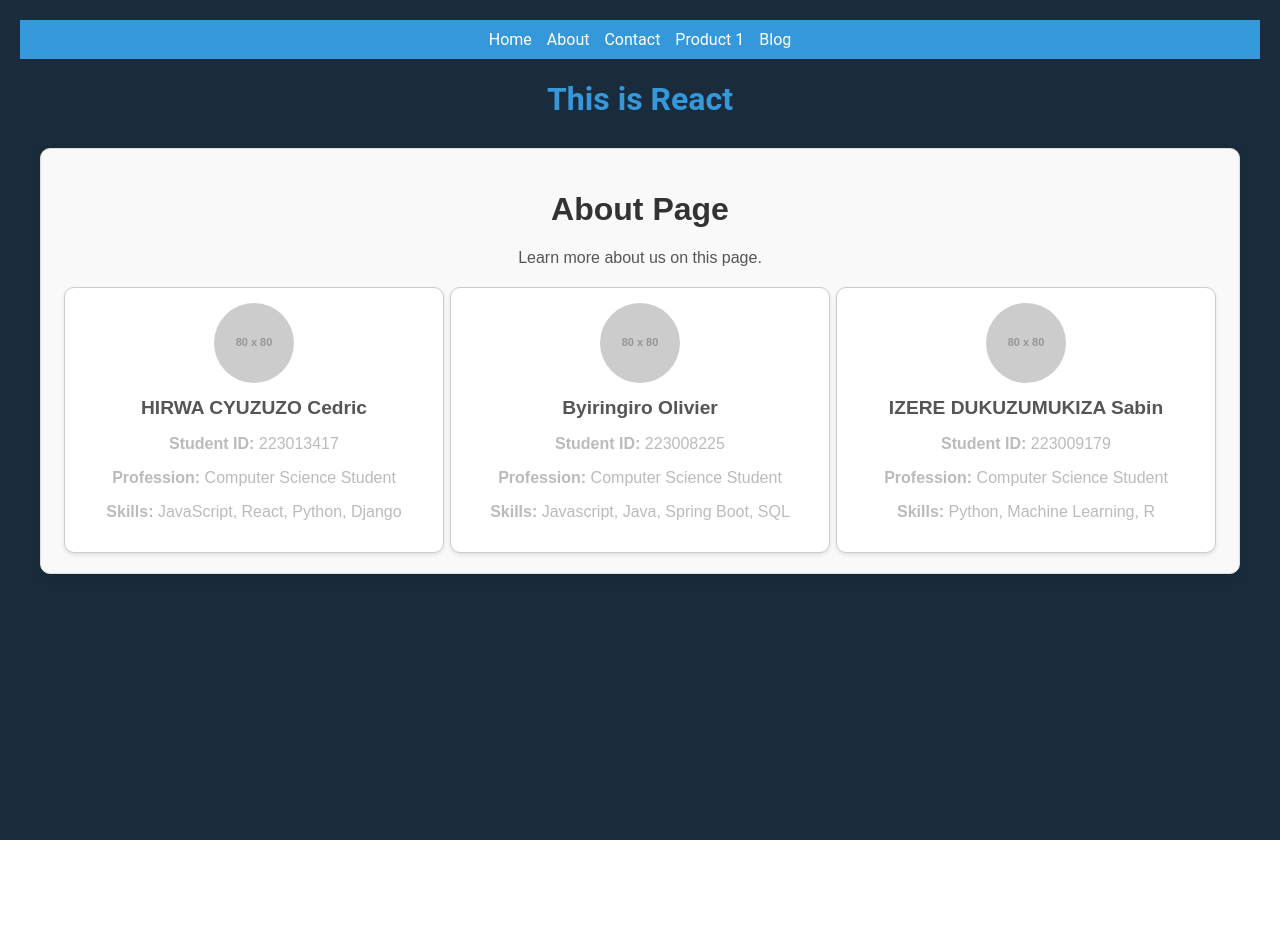
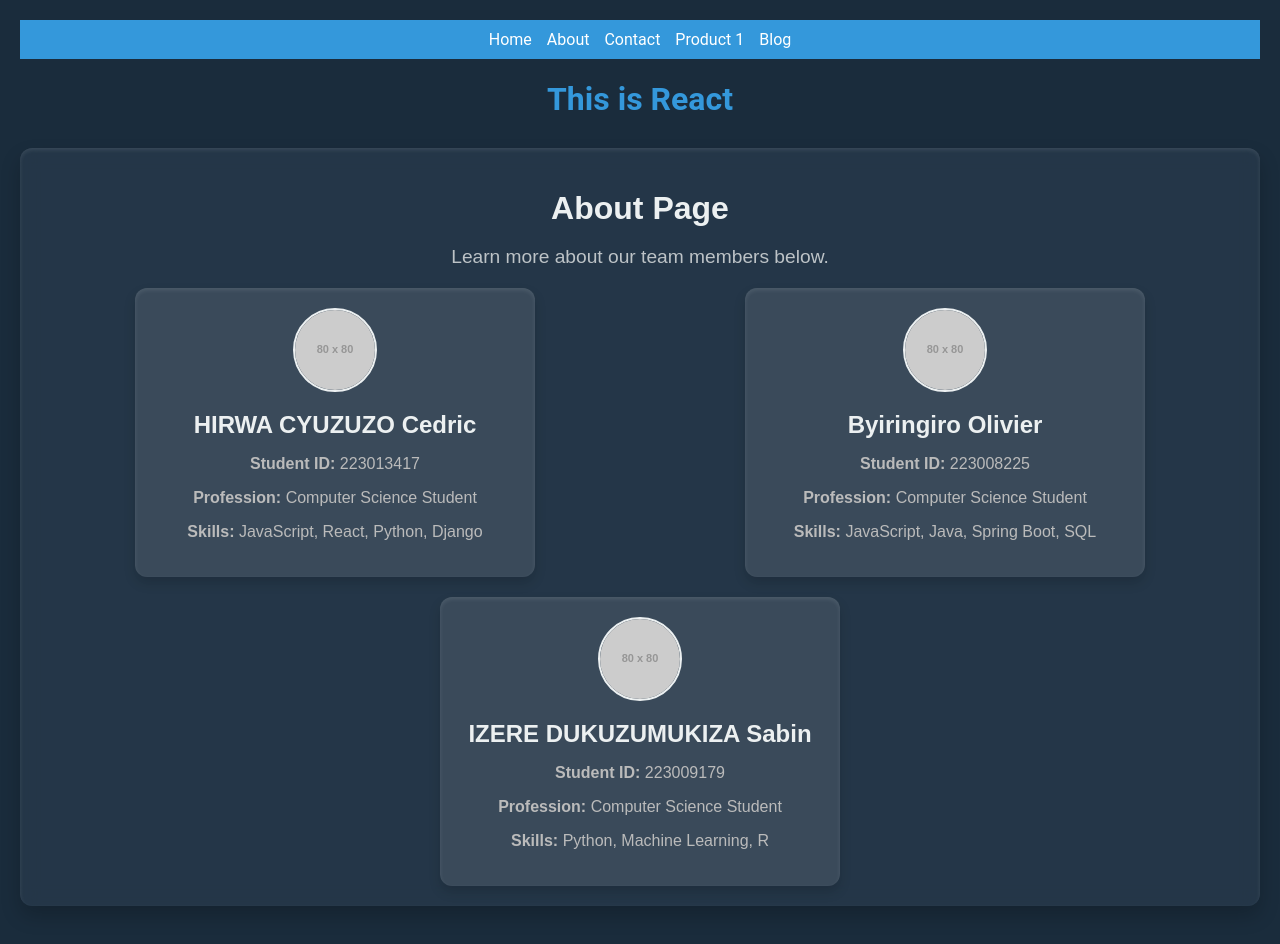
Before and after one commit to hirwacedric123/assignment3_for_react, a React (Vite) app in the folder my-react-app/: page /about in a window 1280 px wide. Before the commit the page ends 840 px from the top, so only its background shows below. Built offline with nearby package versions, Linux system fonts and the light colour scheme.

Commit message:
designing other pages to dark

```diff
--- a/my-react-app/src/components/22.CounterWithMemoList.jsx
+++ b/my-react-app/src/components/22.CounterWithMemoList.jsx
@@ -19,7 +19,7 @@ function CounterWithMemoList() {
         <div className="component-card">
             <h2>22. Counter</h2>
             <p>Count: {count}</p>
-            <button onClick={() => setCount(count + 1)}>Increment Count</button>
+            <button onClick={() => setCount(count + 1)}                     style={{ padding: '10px', backgroundColor: '#3498db', color: '#fff', border: 'none', borderRadius: '5px' }}>Increment Count</button>
             <ItemList items={items} />
         </div>
     );
--- a/my-react-app/src/components/26.LecturerRegistrationForm.jsx
+++ b/my-react-app/src/components/26.LecturerRegistrationForm.jsx
@@ -29,7 +29,7 @@ function LecturerRegistrationForm() {
         <div className="component-card">
 
         <form onSubmit={handleSubmit} style={{ display: 'flex', flexDirection: 'column', gap: '10px' }}>
-            <h2>Lecturer Registration</h2>
+            <h2>26. Lecturer Registration</h2>
             <input type="text"  name="name" required placeholder="Name" value={formData.name} onChange={handleChange} style={{ padding: '10px', borderRadius: '5px' }}/>
             <input type="text"  required name="email" placeholder="Email" value={formData.email} onChange={handleChange} style={{ padding: '10px', borderRadius: '5px' }}/>
             {errors.email && <p style={{color:'red'}}>{errors.email}</p>}
--- a/my-react-app/src/components/27.StudentRegistrationForm.jsx
+++ b/my-react-app/src/components/27.StudentRegistrationForm.jsx
@@ -27,7 +27,7 @@ function StudentRegistrationForm() {
     return (
         <div className="component-card">
             <form onSubmit={handleSubmit} style={{ display: 'flex', flexDirection: 'column', gap: '10px' }}>
-            <h2>Student Registration</h2>
+            <h2>27. Student Registration</h2>
             <input type="text"  required name="firstName" placeholder="First Name" value={formData.firstName} onChange={handleChange} style={{ padding: '10px', borderRadius: '5px' }}/>
             <input type="text"  name="lastName" placeholder="Last Name" value={formData.lastName} onChange={handleChange} required style={{ padding: '10px', borderRadius: '5px' }} />
             <input type="text"  name="email" placeholder="Email" value={formData.email} onChange={handleChange} style={{ padding: '10px', borderRadius: '5px' }}/>
--- a/my-react-app/src/components/28.DriverRegistrationForm.jsx
+++ b/my-react-app/src/components/28.DriverRegistrationForm.jsx
@@ -15,7 +15,7 @@ function DriverRegistrationForm() {
     return (
         <div className="component-card">
                     <form onSubmit={handleSubmit} style={{ display: 'flex', flexDirection: 'column', gap: '10px' }}>
-            <h2>Driver Registration</h2>
+            <h2>28. Driver Registration</h2>
             <input type='text' required name="name" placeholder="Name" value={formData.name} onChange={handleChange} style={{ padding: '10px', borderRadius: '5px' }}/>
             <input type='text' required name="license" placeholder="License Number" value={formData.license} onChange={handleChange} style={{ padding: '10px', borderRadius: '5px' }}/>
             <input type='text' required name="phone" placeholder="Phone Number" value={formData.phone} onChange={handleChange} style={{ padding: '10px', borderRadius: '5px' }}/>
--- a/my-react-app/src/pages/17.AboutPage.jsx
+++ b/my-react-app/src/pages/17.AboutPage.jsx
@@ -3,50 +3,71 @@ import React from 'react';
 function AboutPage() {
     const containerStyle = {
         fontFamily: 'Arial, sans-serif',
-        margin: '20px',
+        margin: '20px auto',
         padding: '20px',
-        border: '1px solid #ddd',
-        borderRadius: '10px',
-        boxShadow: '0 4px 8px rgba(0, 0, 0, 0.1)',
-        backgroundColor: '#f9f9f9',
+        maxWidth: '1200px',
+        borderRadius: '12px',
+        boxShadow: '0 10px 20px rgba(0, 0, 0, 0.2), inset 0 2px 4px rgba(255, 255, 255, 0.1)',
+        backgroundColor: 'rgba(44, 62, 80, 0.6)',
+        backdropFilter: 'blur(10px)',
+        color: '#ecf0f1',
     };
 
     const headingStyle = {
         textAlign: 'center',
-        color: '#333',
+        color: '#ecf0f1',
+        fontSize: '2em',
+        marginBottom: '10px',
+    };
+
+    const subHeadingStyle = {
+        textAlign: 'center',
+        color: '#bdc3c7',
+        fontSize: '1.2em',
+        marginBottom: '20px',
     };
 
     const profileContainerStyle = {
         display: 'flex',
         justifyContent: 'space-around',
+        gap: '20px',
+        flexWrap: 'wrap',
         marginTop: '20px',
     };
 
     const profileStyle = {
-        padding: '15px',
-        border: '1px solid #ccc',
-        borderRadius: '10px',
+        padding: '20px',
+        borderRadius: '12px',
         width: '30%',
         textAlign: 'center',
-        backgroundColor: '#fff',
-        boxShadow: '0 2px 4px rgba(0, 0, 0, 0.1)',
+        backgroundColor: 'rgba(255, 255, 255, 0.1)',
+        boxShadow: '0 6px 12px rgba(0, 0, 0, 0.15), inset 0 2px 4px rgba(255, 255, 255, 0.1)',
+        color: '#ecf0f1',
+        transition: 'transform 0.3s ease, box-shadow 0.3s ease',
+    };
+
+    const profileHoverStyle = {
+        transform: 'translateY(-5px)',
+        boxShadow: '0 12px 24px rgba(0, 0, 0, 0.3)',
     };
 
     const profileImageStyle = {
         width: '80px',
         height: '80px',
         borderRadius: '50%',
+        marginBottom: '15px',
+        border: '2px solid #ecf0f1',
+    };
+
+    const profileNameStyle = {
+        fontSize: '1.5em',
+        fontWeight: 'bold',
+        color: '#ecf0f1',
         marginBottom: '10px',
     };
 
-    const profileNameStyle = {
-        fontSize: '1.2em',
-        fontWeight: 'bold',
-        color: '#555',
-    };
-
     const profileDetailsStyle = {
-        color: '#666',
+        color: '#bdc3c7',
     };
 
     const studentProfiles = [
@@ -60,7 +81,7 @@ function AboutPage() {
             name: 'Byiringiro Olivier',
             studentId: '223008225',
             profession: 'Computer Science Student',
-            skills: 'Javascript, Java, Spring Boot, SQL',
+            skills: 'JavaScript, Java, Spring Boot, SQL',
         },
         {
             name: 'IZERE DUKUZUMUKIZA Sabin',
@@ -73,12 +94,18 @@ function AboutPage() {
     return (
         <div style={containerStyle}>
             <h1 style={headingStyle}>About Page</h1>
-            <p style={{ textAlign: 'center', color: '#555' }}>
-                Learn more about us on this page.
+            <p style={subHeadingStyle}>
+                Learn more about our team members below.
             </p>
             <div style={profileContainerStyle}>
                 {studentProfiles.map((profile, index) => (
-                    <div key={index} style={profileStyle}>
+                    <div
+                        key={index}
+                        style={{
+                            ...profileStyle,
+                            ':hover': profileHoverStyle, // Adding hover effects inline
+                        }}
+                    >
                         <img
                             src={`https://via.placeholder.com/80?text=${profile.name.charAt(0)}`}
                             alt={`${profile.name}'s avatar`}
--- a/my-react-app/src/pages/18.ContactPage.jsx
+++ b/my-react-app/src/pages/18.ContactPage.jsx
@@ -3,50 +3,72 @@ import React from 'react';
 function ContactPage() {
     const containerStyle = {
         fontFamily: 'Arial, sans-serif',
-        margin: '20px',
+        margin: '20px auto',
         padding: '20px',
-        border: '1px solid #ddd',
-        borderRadius: '10px',
-        boxShadow: '0 4px 8px rgba(0, 0, 0, 0.1)',
-        backgroundColor: '#f9f9f9',
+        maxWidth: '1200px',
+        borderRadius: '12px',
+        boxShadow: '0 10px 20px rgba(0, 0, 0, 0.2), inset 0 2px 4px rgba(255, 255, 255, 0.1)',
+        backgroundColor: 'rgba(44, 62, 80, 0.6)',
+        backdropFilter: 'blur(10px)',
+        color: '#ecf0f1',
     };
 
     const headingStyle = {
         textAlign: 'center',
-        color: '#333',
+        color: '#ecf0f1',
+        fontSize: '2em',
+        marginBottom: '10px',
+    };
+
+    const subHeadingStyle = {
+        textAlign: 'center',
+        color: '#bdc3c7',
+        fontSize: '1.2em',
+        marginBottom: '20px',
     };
 
     const profileContainerStyle = {
         display: 'flex',
         justifyContent: 'space-around',
+        gap: '20px',
+        flexWrap: 'wrap',
         marginTop: '20px',
     };
 
     const profileStyle = {
-        padding: '15px',
-        border: '1px solid #ccc',
-        borderRadius: '10px',
+        padding: '20px',
+        borderRadius: '12px',
         width: '30%',
         textAlign: 'center',
-        backgroundColor: '#fff',
-        boxShadow: '0 2px 4px rgba(0, 0, 0, 0.1)',
+        backgroundColor: 'rgba(255, 255, 255, 0.1)',
+        boxShadow: '0 6px 12px rgba(0, 0, 0, 0.15), inset 0 2px 4px rgba(255, 255, 255, 0.1)',
+        color: '#ecf0f1',
+        transition: 'transform 0.3s ease, box-shadow 0.3s ease',
+    };
+
+    const profileHoverStyle = {
+        transform: 'translateY(-5px)',
+        boxShadow: '0 12px 24px rgba(0, 0, 0, 0.3)',
     };
 
     const profileImageStyle = {
         width: '80px',
         height: '80px',
         borderRadius: '50%',
+        marginBottom: '15px',
+        border: '2px solid #ecf0f1',
+    };
+
+    const profileNameStyle = {
+        fontSize: '1.5em',
+        fontWeight: 'bold',
+        color: '#ecf0f1',
         marginBottom: '10px',
     };
 
-    const profileNameStyle = {
-        fontSize: '1.2em',
-        fontWeight: 'bold',
-        color: '#555',
-    };
-
     const profileDetailsStyle = {
-        color: '#666',
+        color: '#bdc3c7',
+        fontSize: '1em',
     };
 
     const userContacts = [
@@ -63,19 +85,24 @@ function ContactPage() {
         {
             name: 'IZERE DUKUZUMUKIZA Sabin',
             email: 'sabin@gmail.com',
-            phone: '+250 786 339 597 ',
+            phone: '+250 786 339 597',
         },
     ];
 
     return (
         <div style={containerStyle}>
             <h1 style={headingStyle}>Contact Us</h1>
-            <p style={{ textAlign: 'center', color: '#555' }}>
+            <p style={subHeadingStyle}>
                 Get in touch with us through the following contacts.
             </p>
             <div style={profileContainerStyle}>
                 {userContacts.map((user, index) => (
-                    <div key={index} style={profileStyle}>
+                    <div
+                        key={index}
+                        style={{
+                            ...profileStyle,
+                        }}
+                    >
                         <img
                             src={`https://via.placeholder.com/80?text=${user.name.charAt(0)}`}
                             alt={`${user.name}'s avatar`}
--- a/my-react-app/src/pages/19.ProductPage.jsx
+++ b/my-react-app/src/pages/19.ProductPage.jsx
@@ -6,46 +6,50 @@ function ProductPage() {
 
     const containerStyle = {
         fontFamily: 'Arial, sans-serif',
-        margin: '20px',
+        margin: '20px auto',
         padding: '20px',
-        border: '1px solid #ddd',
-        borderRadius: '10px',
-        boxShadow: '0 4px 8px rgba(0, 0, 0, 0.1)',
-        backgroundColor: '#f9f9f9',
+        maxWidth: '800px',
+        borderRadius: '12px',
+        boxShadow: '0 10px 20px rgba(0, 0, 0, 0.2), inset 0 2px 4px rgba(255, 255, 255, 0.1)',
+        backgroundColor: 'rgba(44, 62, 80, 0.6)',
+        backdropFilter: 'blur(10px)',
+        color: '#ecf0f1',
         textAlign: 'center',
     };
 
     const productCardStyle = {
         margin: '20px auto',
-        padding: '15px',
-        border: '1px solid #ccc',
-        borderRadius: '10px',
-        width: '60%',
-        backgroundColor: '#fff',
-        boxShadow: '0 2px 4px rgba(0, 0, 0, 0.1)',
+        padding: '20px',
+        borderRadius: '12px',
+        backgroundColor: 'rgba(255, 255, 255, 0.1)',
+        boxShadow: '0 6px 12px rgba(0, 0, 0, 0.15), inset 0 2px 4px rgba(255, 255, 255, 0.1)',
+        color: '#ecf0f1',
+        transition: 'transform 0.3s ease, box-shadow 0.3s ease',
     };
 
     const productImageStyle = {
         width: '100%',
-        height: '200px',
+        height: '250px',
         objectFit: 'cover',
-        borderRadius: '10px',
+        borderRadius: '12px',
+        marginBottom: '15px',
+        border: '2px solid #ecf0f1',
+    };
+
+    const productNameStyle = {
+        fontSize: '2em',
+        fontWeight: 'bold',
+        color: '#ecf0f1',
         marginBottom: '15px',
     };
 
-    const productNameStyle = {
-        fontSize: '1.5em',
-        fontWeight: 'bold',
-        color: '#333',
-        marginBottom: '10px',
+    const productDetailsStyle = {
+        color: '#bdc3c7',
+        fontSize: '1.2em',
+        lineHeight: '1.8',
+        textAlign: 'left',
     };
 
-    const productDetailsStyle = {
-        color: '#555',
-        lineHeight: '1.6',
-    };
-
-    // Mock product data
     const mockProducts = {
         '1': {
             name: 'Smartphone X Pro',
@@ -67,7 +71,6 @@ function ProductPage() {
         },
     };
 
-    // Get product details based on productId
     const product = mockProducts[productId] || {
         name: 'Unknown Product',
         description: 'No details available for this product.',
@@ -77,7 +80,7 @@ function ProductPage() {
 
     return (
         <div style={containerStyle}>
-            <h1>Product Details</h1>
+            <h1 style={{ fontSize: '2.5em', marginBottom: '20px' }}>Product Details</h1>
             <div style={productCardStyle}>
                 <img src={product.image} alt={product.name} style={productImageStyle} />
                 <div style={productNameStyle}>{product.name}</div>
--- a/my-react-app/src/pages/20.BlogPage.jsx
+++ b/my-react-app/src/pages/20.BlogPage.jsx
@@ -4,53 +4,90 @@ import { Link, Outlet } from 'react-router-dom';
 function BlogPage() {
     const containerStyle = {
         fontFamily: 'Arial, sans-serif',
-        margin: '20px',
+        margin: '20px auto',
         padding: '20px',
-        border: '1px solid #ddd',
-        borderRadius: '10px',
-        boxShadow: '0 4px 8px rgba(0, 0, 0, 0.1)',
-        backgroundColor: '#f9f9f9',
+        maxWidth: '900px',
+        borderRadius: '12px',
+        boxShadow: '0 10px 20px rgba(0, 0, 0, 0.2), inset 0 2px 4px rgba(255, 255, 255, 0.1)',
+        backgroundColor: 'rgba(44, 62, 80, 0.6)',
+        backdropFilter: 'blur(10px)',
+        color: '#ecf0f1',
+        textAlign: 'center',
     };
 
     const headingStyle = {
-        textAlign: 'center',
-        color: '#333',
+        fontSize: '2.5em',
         marginBottom: '20px',
+        color: '#ecf0f1',
     };
 
     const navStyle = {
         display: 'flex',
         justifyContent: 'center',
+        gap: '15px',
         marginBottom: '20px',
         padding: '10px',
-        borderBottom: '2px solid #ddd',
+        borderBottom: '2px solid rgba(255, 255, 255, 0.2)',
     };
 
     const linkStyle = {
-        marginRight: '15px',
         textDecoration: 'none',
-        color: '#007BFF',
+        color: '#1abc9c',
         fontWeight: 'bold',
+        padding: '10px 15px',
+        borderRadius: '8px',
+        transition: 'background-color 0.3s ease, color 0.3s ease',
     };
 
     const activeLinkStyle = {
-        color: '#0056b3',
-        textDecoration: 'underline',
+        backgroundColor: '#16a085',
+        color: '#fff',
     };
 
     const outletStyle = {
         marginTop: '20px',
-        textAlign: 'center',
-        color: '#555',
+        color: '#bdc3c7',
+        fontSize: '1.2em',
+    };
+
+    const handleMouseEnter = (e) => {
+        e.target.style.backgroundColor = '#1abc9c';
+        e.target.style.color = '#fff';
+    };
+
+    const handleMouseLeave = (e) => {
+        e.target.style.backgroundColor = 'transparent';
+        e.target.style.color = '#1abc9c';
     };
 
     return (
         <div style={containerStyle}>
             <h1 style={headingStyle}>Blog Page</h1>
             <nav style={navStyle}>
-                <Link to="post/1" style={linkStyle}>Post 1</Link>
-                <Link to="post/2" style={linkStyle}>Post 2</Link>
-                <Link to="post/3" style={linkStyle}>Post 3</Link>
+                <Link
+                    to="post/1"
+                    style={linkStyle}
+                    onMouseEnter={handleMouseEnter}
+                    onMouseLeave={handleMouseLeave}
+                >
+                    Post 1
+                </Link>
+                <Link
+                    to="post/2"
+                    style={linkStyle}
+                    onMouseEnter={handleMouseEnter}
+                    onMouseLeave={handleMouseLeave}
+                >
+                    Post 2
+                </Link>
+                <Link
+                    to="post/3"
+                    style={linkStyle}
+                    onMouseEnter={handleMouseEnter}
+                    onMouseLeave={handleMouseLeave}
+                >
+                    Post 3
+                </Link>
             </nav>
             <div style={outletStyle}>
                 <Outlet />
--- a/my-react-app/src/pages/20.BlogPostPage.jsx
+++ b/my-react-app/src/pages/20.BlogPostPage.jsx
@@ -7,25 +7,32 @@ function BlogPostPage() {
     const containerStyle = {
         fontFamily: 'Arial, sans-serif',
         margin: '20px auto',
-        padding: '20px',
-        border: '1px solid #ddd',
-        borderRadius: '10px',
-        boxShadow: '0 4px 8px rgba(0, 0, 0, 0.1)',
-        maxWidth: '800px',
-        backgroundColor: '#f9f9f9',
+        padding: '30px',
+        borderRadius: '12px',
+        maxWidth: '900px',
+        boxShadow: '0 10px 20px rgba(0, 0, 0, 0.2), inset 0 2px 4px rgba(255, 255, 255, 0.1)',
+        backgroundColor: 'rgba(52, 73, 94, 0.8)',
+        backdropFilter: 'blur(10px)',
+        color: '#ecf0f1',
     };
 
     const headingStyle = {
-        fontSize: '2em',
-        color: '#333',
+        fontSize: '2.5em',
+        color: '#1abc9c',
         textAlign: 'center',
         marginBottom: '20px',
     };
 
     const contentStyle = {
-        color: '#555',
-        lineHeight: '1.6',
-        fontSize: '1.1em',
+        color: '#ecf0f1',
+        lineHeight: '1.8',
+        fontSize: '1.2em',
+        textAlign: 'justify',
+    };
+
+    const highlightStyle = {
+        color: '#1abc9c',
+        fontWeight: 'bold',
     };
 
     const codingStory = `Once upon a time, in a land full of bugs and infinite loops, a young developer named Alex decided to write their first program.
@@ -36,10 +43,10 @@ function BlogPostPage() {
 
     return (
         <div style={containerStyle}>
-            <h2 style={headingStyle}>Blog Post {postId}</h2>
+            <h2 style={headingStyle}>Blog Post <span style={highlightStyle}>#{postId}</span></h2>
             <div style={contentStyle}>
                 <p>
-                    This is the detailed content of Blog Post {postId}. Here’s a fun coding story to brighten your day:
+                    This is the detailed content of Blog Post <span style={highlightStyle}>{postId}</span>. Here’s a fun coding story to brighten your day:
                 </p>
                 <p>{codingStory}</p>
             </div>
```
